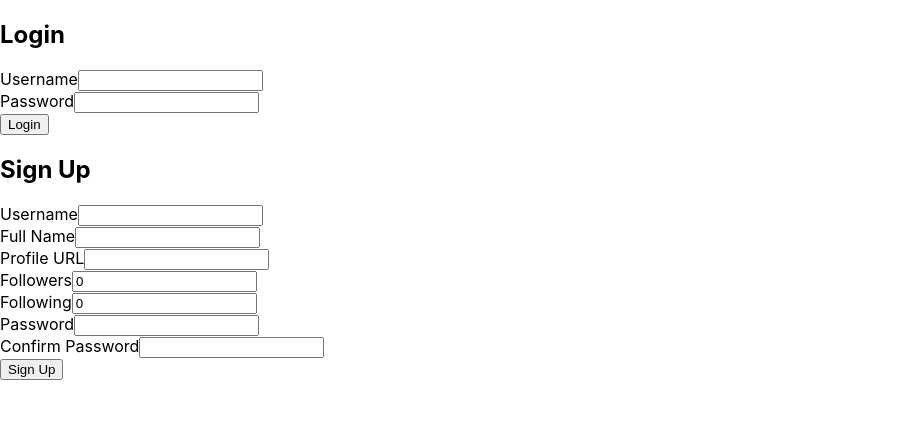
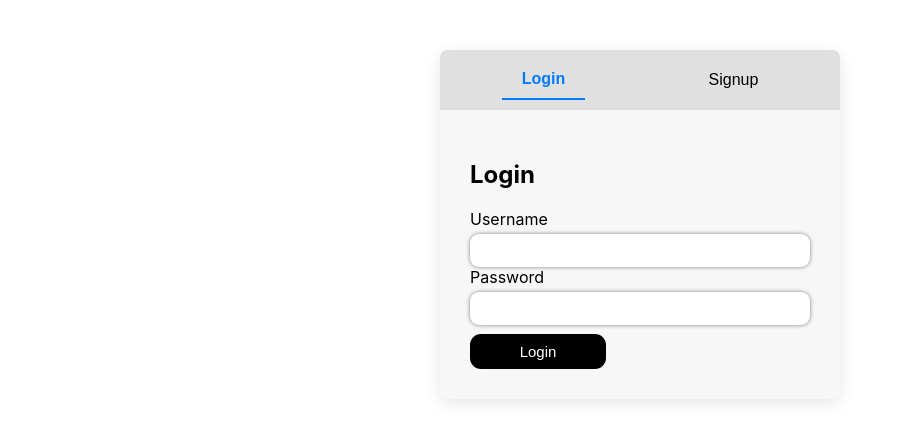
Before and after one commit to eslieh/pixify, a React (Create React App) app: page /Auth in a window 1280 px wide. Shown: the top 442 px of the page, without its empty margins (0-903 px from the left). Built offline with nearby package versions, Linux system fonts and the light colour scheme.

Commit message:
styled home and auth

```diff
--- a/public/style.css
+++ b/public/style.css
@@ -5,32 +5,33 @@
 section.homefeed {
     display: flex;
     width: 100%;
+    height: 100vh;
+    background: #ffffff00;
+    overflow: auto;
 }
 .sc-gtLWhw.jywoRK {
-    width: 100%;
-    height: 100vh;
+    width: 21vw;
+    height: 79vh;
     overflow: auto;
     background: linear-gradient(221deg, #ff00eb38, #fd00ff00);
-    margin: 3%;
+    margin: 0%;
     border-radius: 24px;
+    padding: 13px;
+    margin-top: 6px;
+    margin-right: 8px;
 }
 img.post-image {
     width: 100%;
     border-radius: 19px;
-}
-.sc-gtLWhw.jywoRK {
-    width: 100%;
-    height: 100vh;
-    overflow: auto;
-    background: linear-gradient(221deg, #ff00eb38, #fd00ff00);
-    margin: 3%;
-    border-radius: 24px;
 }
 .post {
     padding: 20px;
     background: #ff00fe3d;
     margin-top: 8px;
     border-radius: 14px;
+}
+.sc-egkSDF.cerfRJ {
+    width: 100%;
 }
 form.post-form {
     display: grid;
--- a/src/App.js
+++ b/src/App.js
@@ -9,7 +9,6 @@ function App() {
       <div className="App">
         <>
         <Sidebar />
-        <Rightbar />
         </>
       </div>
     </Router>
--- a/src/components/Rightbar/Rightbar.js
+++ b/src/components/Rightbar/Rightbar.js
@@ -1,6 +1,6 @@
 import React from 'react';
 import PropTypes from 'prop-types';
-import { Right } from './Myprofile.styled';
+import { Right } from './Rightbar.styled';
 
 const Rightbar = () => (
  <Right>
--- /dev/null
+++ b/src/pages/Auth.css
@@ -0,0 +1,66 @@
+.auth-container {
+    width: 400px;
+    margin: 50px auto;
+    background-color: #f7f7f7;
+    border-radius: 8px;
+    box-shadow: 0 4px 15px rgba(0, 0, 0, 0.1);
+    overflow: hidden;
+  }
+
+  .auth-tabs {
+    display: flex;
+    justify-content: space-around;
+    background-color: #e0e0e0;
+    padding: 10px;
+  }
+
+  .tab-button {
+    background-color: transparent;
+    border: none;
+    padding: 10px 20px;
+    cursor: pointer;
+    font-size: 16px;
+    transition: color 0.3s;
+  }
+
+  .tab-button:hover {
+    color: #007bff;
+  }
+
+  .tab-button.active {
+    font-weight: bold;
+    color: #007bff;
+    border-bottom: 2px solid #007bff;
+  }
+
+  .auth-form {
+    padding: 30px;
+  }
+  .inputGroup {
+    display: grid;
+    gap: 5px;
+}
+.inputGroup input {
+    background: white;
+    border: none;
+    box-shadow: 0 0 4px gray;
+    padding: 9px;
+    outline: none;
+    border-radius: 9px;
+}
+button.button {
+    margin-top: 9px;
+    padding: 9px;
+    width: 40%;
+    border-radius: 11px;
+    font-size: 15px;
+    color: white;
+    background: black;
+    border: none;
+    transition: all ease 0.8s;
+}
+button.button:hover {
+    color: white;
+    background: fuchsia;
+    transition: all ease 0.8s;
+}
--- a/src/pages/Auth.js
+++ b/src/pages/Auth.js
@@ -1,15 +1,32 @@
-import React from 'react';
+import React, { useState } from 'react';
 import Login from '../components/Login/Login';
 import Signup from '../components/Signup/SignUp';
+import './Auth.css';
 
-function Auth(){
-    return (
-        <>
-        <Login/>
-        <Signup/>
-        </>
+function Auth() {
+  const [isLogin, setIsLogin] = useState(true);
 
-    )
-};
+  return (
+    <div className="auth-container">
+      <div className="auth-tabs">
+        <button
+          className={`tab-button ${isLogin ? 'active' : ''}`}
+          onClick={() => setIsLogin(true)}
+        >
+          Login
+        </button>
+        <button
+          className={`tab-button ${!isLogin ? 'active' : ''}`}
+          onClick={() => setIsLogin(false)}
+        >
+          Signup
+        </button>
+      </div>
+      <div className="auth-form">
+        {isLogin ? <Login /> : <Signup />}
+      </div>
+    </div>
+  );
+}
 
 export default Auth;
--- a/src/pages/Home.js
+++ b/src/pages/Home.js
@@ -1,6 +1,7 @@
 import React from 'react';
 import Sidebar from '../components/Sidebar/Sidebar';
-import Postfeed from '../components/Postfeed/Postfeed'
+import Postfeed from '../components/Postfeed/Postfeed';
+import Rightbar from '../components/Rightbar/Rightbar';
 function  Home() {
 
   return(
@@ -9,7 +10,10 @@ function  Home() {
         <section className='homefeed'>
             <Postfeed/>
         </section>
-  </div>
+        <section className='rightbar'>
+        <Rightbar />
+        </section>
+    </div>
   )
 }
   ;
```
